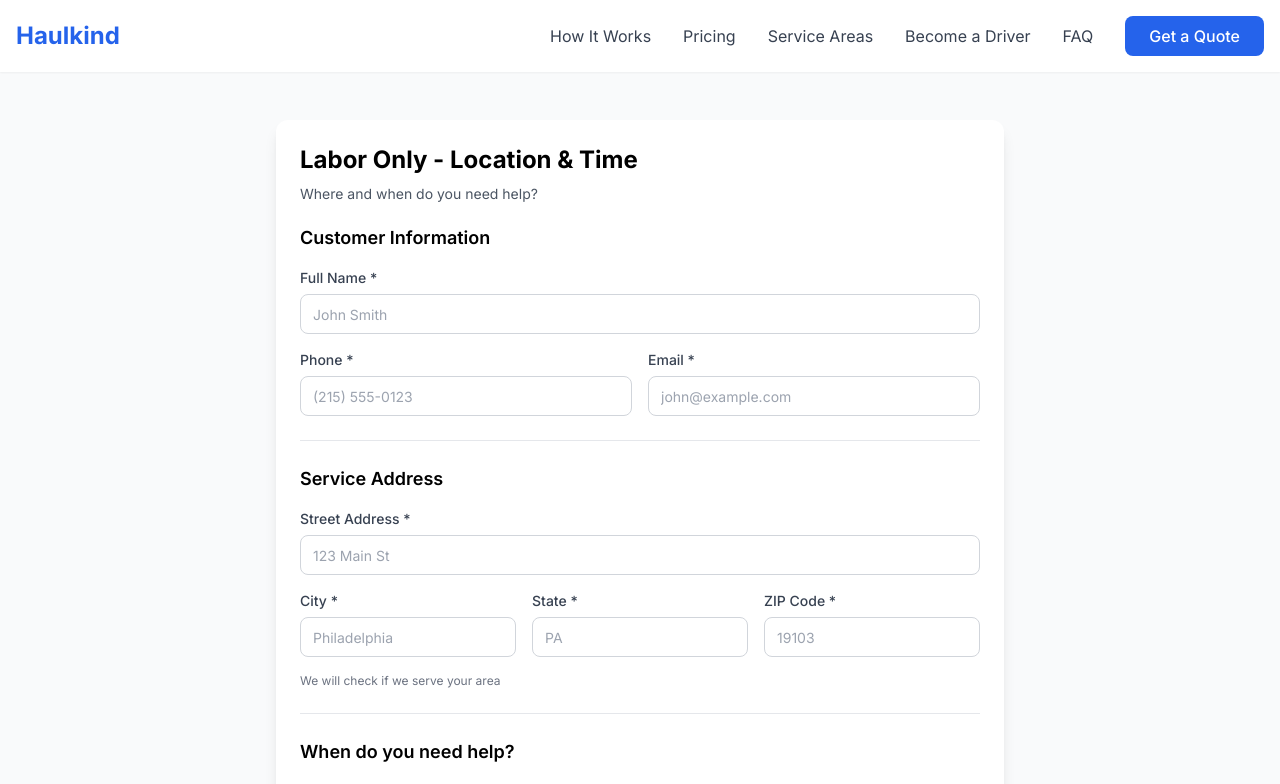
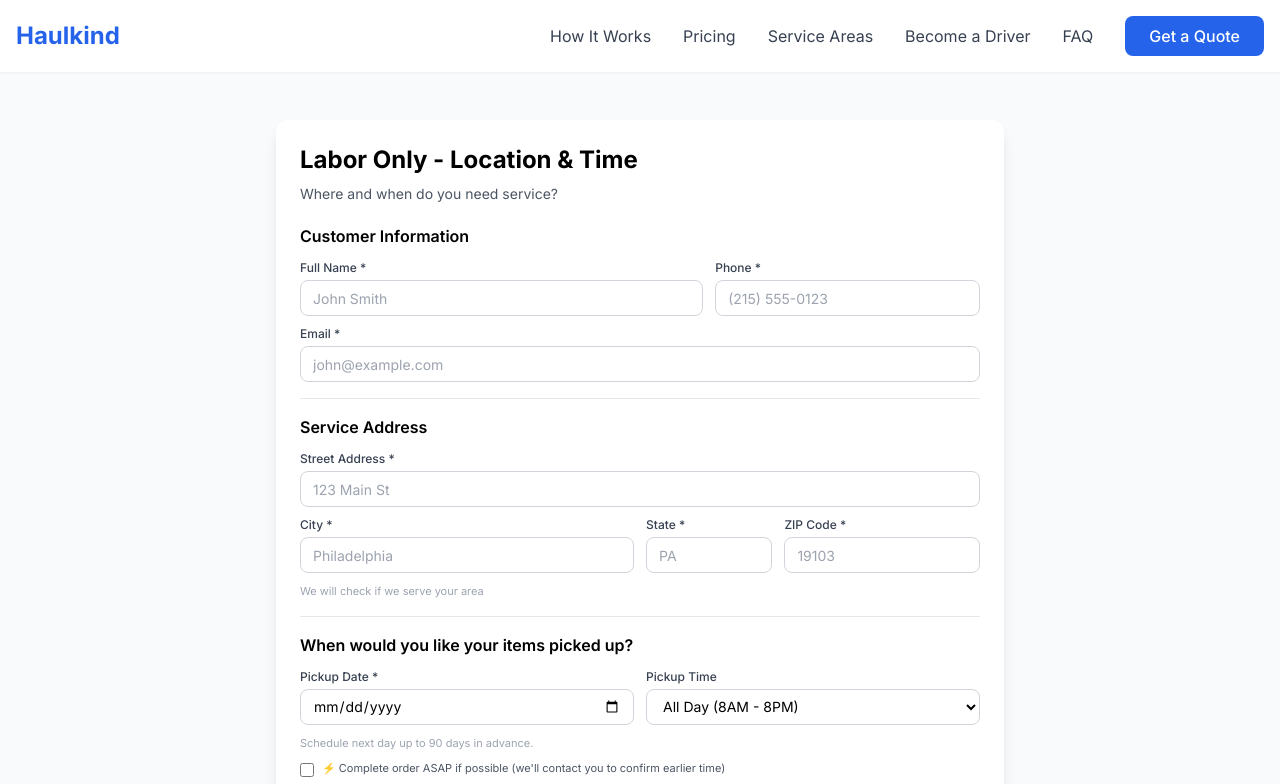
Before and after one commit to Haulkind/-haulkind, a Next.js app in the folder apps/web/: page /quote/labor-only/location in a window 1280 px wide. Shown: the top 784 px of the page. Built offline with nearby package versions, Linux system fonts and the light colour scheme; no server answers.

Commit message:
feat: Compact UI for location pages - reduce vertical spacing

```diff
--- a/apps/web/app/quote/haul-away/location/page.tsx
+++ b/apps/web/app/quote/haul-away/location/page.tsx
@@ -197,14 +197,16 @@
             </div>
           )}
 
-          <div className="space-y-6">
-            {/* TASK 4: Customer Info Section */}
-            <div className="border-b pb-6">
-              <h2 className="text-lg font-semibold mb-4">Customer Information</h2>
+          <div className="space-y-4">
+            {/* TASK 4: Customer Info Section - COMPACTED */}
+            <div className="border-b pb-4">
+              <h2 className="text-base font-semibold mb-3">Customer Information</h2>
 
-              <div className="space-y-4">
-                <div>
-                  <label className="block text-sm font-medium text-gray-700 mb-1.5">
+              <div className="space-y-2.5">
+                {/* Row 1: Full Name (60%) + Phone (40%) */}
+                <div className="grid grid-cols-5 gap-3">
+                  <div className="col-span-3">
+                    <label className="block text-xs font-medium text-gray-700 mb-1">
                       Full Name *
                     </label>
                     <input
@@ -212,13 +214,12 @@
                       value={fullName}
                       onChange={(e) => setFullName(e.target.value)}
                       placeholder="John Smith"
-                    className="w-full h-10 px-3 py-2 text-sm border border-gray-300 rounded-lg focus:ring-2 focus:ring-secondary-600 focus:border-transparent"
+                      className="w-full h-9 px-3 py-1.5 text-sm border border-gray-300 rounded-lg focus:ring-2 focus:ring-secondary-600 focus:border-transparent"
                     />
                   </div>
 
-                <div className="grid md:grid-cols-2 gap-4">
-                  <div>
-                    <label className="block text-sm font-medium text-gray-700 mb-1.5">
+                  <div className="col-span-2">
+                    <label className="block text-xs font-medium text-gray-700 mb-1">
                       Phone *
                     </label>
                     <input
@@ -226,12 +227,14 @@
                       value={phone}
                       onChange={(e) => setPhone(e.target.value)}
                       placeholder="(215) 555-0123"
-                      className="w-full h-10 px-3 py-2 text-sm border border-gray-300 rounded-lg focus:ring-2 focus:ring-secondary-600 focus:border-transparent"
+                      className="w-full h-9 px-3 py-1.5 text-sm border border-gray-300 rounded-lg focus:ring-2 focus:ring-secondary-600 focus:border-transparent"
                     />
                   </div>
+                </div>
 
+                {/* Row 2: Email (100%) */}
                 <div>
-                    <label className="block text-sm font-medium text-gray-700 mb-1.5">
+                  <label className="block text-xs font-medium text-gray-700 mb-1">
                     Email *
                   </label>
                   <input
@@ -239,20 +242,20 @@
                     value={email}
                     onChange={(e) => setEmail(e.target.value)}
                     placeholder="john@example.com"
-                      className="w-full h-10 px-3 py-2 text-sm border border-gray-300 rounded-lg focus:ring-2 focus:ring-secondary-600 focus:border-transparent"
+                    className="w-full h-9 px-3 py-1.5 text-sm border border-gray-300 rounded-lg focus:ring-2 focus:ring-secondary-600 focus:border-transparent"
                   />
                 </div>
               </div>
             </div>
-            </div>
 
-            {/* TASK 5: Structured Address Section */}
-            <div className="border-b pb-6">
-              <h2 className="text-lg font-semibold mb-4">Service Address</h2>
+            {/* TASK 5: Structured Address Section - COMPACTED */}
+            <div className="border-b pb-4">
+              <h2 className="text-base font-semibold mb-3">Service Address</h2>
 
-              <div className="space-y-4">
+              <div className="space-y-2.5">
+                {/* Row 1: Street Address (100%) */}
                 <div>
-                  <label className="block text-sm font-medium text-gray-700 mb-1.5">
+                  <label className="block text-xs font-medium text-gray-700 mb-1">
                     Street Address *
                   </label>
                   <input
@@ -260,13 +263,14 @@
                     value={street}
                     onChange={(e) => setStreet(e.target.value)}
                     placeholder="123 Main St"
-                    className="w-full h-10 px-3 py-2 text-sm border border-gray-300 rounded-lg focus:ring-2 focus:ring-secondary-600 focus:border-transparent"
+                    className="w-full h-9 px-3 py-1.5 text-sm border border-gray-300 rounded-lg focus:ring-2 focus:ring-secondary-600 focus:border-transparent"
                   />
                 </div>
 
-                <div className="grid md:grid-cols-3 gap-4">
-                  <div className="md:col-span-1">
-                    <label className="block text-sm font-medium text-gray-700 mb-1.5">
+                {/* Row 2: City (50%) + State (20%) + ZIP (30%) */}
+                <div className="grid grid-cols-10 gap-3">
+                  <div className="col-span-5">
+                    <label className="block text-xs font-medium text-gray-700 mb-1">
                       City *
                     </label>
                     <input
@@ -274,12 +278,12 @@
                       value={city}
                       onChange={(e) => setCity(e.target.value)}
                       placeholder="Philadelphia"
-                      className="w-full h-10 px-3 py-2 text-sm border border-gray-300 rounded-lg focus:ring-2 focus:ring-secondary-600 focus:border-transparent"
+                      className="w-full h-9 px-3 py-1.5 text-sm border border-gray-300 rounded-lg focus:ring-2 focus:ring-secondary-600 focus:border-transparent"
                     />
                   </div>
 
-                  <div className="md:col-span-1">
-                    <label className="block text-sm font-medium text-gray-700 mb-1.5">
+                  <div className="col-span-2">
+                    <label className="block text-xs font-medium text-gray-700 mb-1">
                       State *
                     </label>
                     <input
@@ -288,12 +292,12 @@
                       onChange={(e) => setState(e.target.value.toUpperCase().slice(0, 2))}
                       placeholder="PA"
                       maxLength={2}
-                      className="w-full h-10 px-3 py-2 text-sm border border-gray-300 rounded-lg focus:ring-2 focus:ring-secondary-600 focus:border-transparent uppercase"
+                      className="w-full h-9 px-3 py-1.5 text-sm border border-gray-300 rounded-lg focus:ring-2 focus:ring-secondary-600 focus:border-transparent uppercase"
                     />
                   </div>
 
-                  <div className="md:col-span-1">
-                    <label className="block text-sm font-medium text-gray-700 mb-1.5">
+                  <div className="col-span-3">
+                    <label className="block text-xs font-medium text-gray-700 mb-1">
                       ZIP Code *
                     </label>
                     <input
@@ -302,25 +306,25 @@
                       onChange={(e) => setZip(e.target.value.replace(/\D/g, '').slice(0, 5))}
                       placeholder="19103"
                       maxLength={5}
-                      className="w-full h-10 px-3 py-2 text-sm border border-gray-300 rounded-lg focus:ring-2 focus:ring-secondary-600 focus:border-transparent"
+                      className="w-full h-9 px-3 py-1.5 text-sm border border-gray-300 rounded-lg focus:ring-2 focus:ring-secondary-600 focus:border-transparent"
                     />
                   </div>
                 </div>
 
-                <p className="text-xs text-gray-500">
+                <p className="text-[11px] text-gray-400">
                   We will check if we serve your area
                 </p>
               </div>
             </div>
 
-            {/* Date & Time Section */}
+            {/* Date & Time Section - COMPACTED */}
             <div>
-              <h2 className="text-lg font-semibold mb-4">When would you like your items picked up?</h2>
+              <h2 className="text-base font-semibold mb-3">When would you like your items picked up?</h2>
 
-              <div className="grid md:grid-cols-2 gap-4 mb-4">
-                {/* Service Date */}
+              {/* Row: Pickup Date (50%) + Pickup Time (50%) */}
+              <div className="grid grid-cols-2 gap-3 mb-2.5">
                 <div>
-                  <label className="block text-sm font-medium text-gray-700 mb-1.5">
+                  <label className="block text-xs font-medium text-gray-700 mb-1">
                     Pickup Date *
                   </label>
                   <input
@@ -328,19 +332,18 @@
                     value={serviceDate}
                     onChange={(e) => setServiceDate(e.target.value)}
                     min={new Date().toISOString().split('T')[0]}
-                    className="w-full h-10 px-3 py-2 text-sm border border-gray-300 rounded-lg focus:ring-2 focus:ring-secondary-600 focus:border-transparent"
+                    className="w-full h-9 px-3 py-1.5 text-sm border border-gray-300 rounded-lg focus:ring-2 focus:ring-secondary-600 focus:border-transparent"
                   />
                 </div>
 
-                {/* Time Window */}
                 <div>
-                  <label className="block text-sm font-medium text-gray-700 mb-1.5">
+                  <label className="block text-xs font-medium text-gray-700 mb-1">
                     Pickup Time
                   </label>
                   <select
                     value={timeWindow}
                     onChange={(e) => setTimeWindow(e.target.value as TimeWindow)}
-                    className="w-full h-10 px-3 py-2 text-sm border border-gray-300 rounded-lg focus:ring-2 focus:ring-secondary-600 focus:border-transparent bg-white"
+                    className="w-full h-9 px-3 py-1.5 text-sm border border-gray-300 rounded-lg focus:ring-2 focus:ring-secondary-600 focus:border-transparent bg-white"
                   >
                     <option value="ALL_DAY">All Day (8AM - 8PM)</option>
                     <option value="MORNING">Morning (8AM - 12PM)</option>
@@ -350,22 +353,21 @@
                 </div>
               </div>
 
-              <p className="text-xs text-gray-500 mb-4">
-                We allow scheduling for next day up to 90 days in advance! Dates that are grey are unavailable.
+              <p className="text-[11px] text-gray-400 mb-2.5">
+                Schedule next day up to 90 days in advance.
               </p>
 
-              {/* ASAP Checkbox */}
-              <div className="flex items-start gap-2.5">
+              {/* ASAP Checkbox - More compact */}
+              <div className="flex items-start gap-2">
                 <input
                   type="checkbox"
                   id="asap"
                   checked={asap}
                   onChange={(e) => setAsap(e.target.checked)}
-                  className="mt-0.5 h-4 w-4 text-secondary-600 focus:ring-secondary-500 border-gray-300 rounded"
+                  className="mt-0.5 h-3.5 w-3.5 text-secondary-600 focus:ring-secondary-500 border-gray-300 rounded"
                 />
-                <label htmlFor="asap" className="text-xs text-gray-700 leading-relaxed">
-                  ⚡ Would you like us to complete your order as soon as possible?
-                  If we can accommodate an earlier time and/or date, we will contact you to verify the time your booking is placed. If we are unable to come sooner, we will work your order according to your scheduled date/time you've selected.
+                <label htmlFor="asap" className="text-[11px] text-gray-600 leading-snug">
+                  ⚡ Complete order ASAP if possible (we'll contact you to confirm earlier time)
                 </label>
               </div>
             </div>
--- a/apps/web/app/quote/labor-only/location/page.tsx
+++ b/apps/web/app/quote/labor-only/location/page.tsx
@@ -175,7 +175,7 @@
         preferredDateTime,
       })
 
-      router.push('/quote/labor-only/hours')
+      router.push('/quote/labor-only/details')
     } catch (err: any) {
       console.error('[ERROR] Full error:', err)
       setError(`We couldn't verify the service area right now. Please try again in a minute.`)
@@ -188,7 +188,7 @@
       <div className="container mx-auto px-4 max-w-[760px]">
         <div className="bg-white rounded-xl shadow-lg p-6">
           <h1 className="text-2xl font-bold mb-2">Labor Only - Location & Time</h1>
-          <p className="text-sm text-gray-600 mb-5">Where and when do you need help?</p>
+          <p className="text-sm text-gray-600 mb-5">Where and when do you need service?</p>
 
           {/* TASK 3: Only show error after user has attempted to continue */}
           {hasAttemptedContinue && error && (
@@ -197,14 +197,16 @@
             </div>
           )}
 
-          <div className="space-y-6">
-            {/* TASK 4: Customer Info Section */}
-            <div className="border-b pb-6">
-              <h2 className="text-lg font-semibold mb-4">Customer Information</h2>
+          <div className="space-y-4">
+            {/* TASK 4: Customer Info Section - COMPACTED */}
+            <div className="border-b pb-4">
+              <h2 className="text-base font-semibold mb-3">Customer Information</h2>
 
-              <div className="space-y-4">
-                <div>
-                  <label className="block text-sm font-medium text-gray-700 mb-1.5">
+              <div className="space-y-2.5">
+                {/* Row 1: Full Name (60%) + Phone (40%) */}
+                <div className="grid grid-cols-5 gap-3">
+                  <div className="col-span-3">
+                    <label className="block text-xs font-medium text-gray-700 mb-1">
                       Full Name *
                     </label>
                     <input
@@ -212,13 +214,12 @@
                       value={fullName}
                       onChange={(e) => setFullName(e.target.value)}
                       placeholder="John Smith"
-                    className="w-full h-10 px-3 py-2 text-sm border border-gray-300 rounded-lg focus:ring-2 focus:ring-secondary-600 focus:border-transparent"
+                      className="w-full h-9 px-3 py-1.5 text-sm border border-gray-300 rounded-lg focus:ring-2 focus:ring-secondary-600 focus:border-transparent"
                     />
                   </div>
 
-                <div className="grid md:grid-cols-2 gap-4">
-                  <div>
-                    <label className="block text-sm font-medium text-gray-700 mb-1.5">
+                  <div className="col-span-2">
+                    <label className="block text-xs font-medium text-gray-700 mb-1">
                       Phone *
                     </label>
                     <input
@@ -226,12 +227,14 @@
                       value={phone}
                       onChange={(e) => setPhone(e.target.value)}
                       placeholder="(215) 555-0123"
-                      className="w-full h-10 px-3 py-2 text-sm border border-gray-300 rounded-lg focus:ring-2 focus:ring-secondary-600 focus:border-transparent"
+                      className="w-full h-9 px-3 py-1.5 text-sm border border-gray-300 rounded-lg focus:ring-2 focus:ring-secondary-600 focus:border-transparent"
                     />
                   </div>
+                </div>
 
+                {/* Row 2: Email (100%) */}
                 <div>
-                    <label className="block text-sm font-medium text-gray-700 mb-1.5">
+                  <label className="block text-xs font-medium text-gray-700 mb-1">
                     Email *
                   </label>
                   <input
@@ -239,20 +242,20 @@
                     value={email}
                     onChange={(e) => setEmail(e.target.value)}
                     placeholder="john@example.com"
-                      className="w-full h-10 px-3 py-2 text-sm border border-gray-300 rounded-lg focus:ring-2 focus:ring-secondary-600 focus:border-transparent"
+                    className="w-full h-9 px-3 py-1.5 text-sm border border-gray-300 rounded-lg focus:ring-2 focus:ring-secondary-600 focus:border-transparent"
                   />
                 </div>
               </div>
             </div>
-            </div>
 
-            {/* TASK 5: Structured Address Section */}
-            <div className="border-b pb-6">
-              <h2 className="text-lg font-semibold mb-4">Service Address</h2>
+            {/* TASK 5: Structured Address Section - COMPACTED */}
+            <div className="border-b pb-4">
+              <h2 className="text-base font-semibold mb-3">Service Address</h2>
 
-              <div className="space-y-4">
+              <div className="space-y-2.5">
+                {/* Row 1: Street Address (100%) */}
                 <div>
-                  <label className="block text-sm font-medium text-gray-700 mb-1.5">
+                  <label className="block text-xs font-medium text-gray-700 mb-1">
                     Street Address *
                   </label>
                   <input
@@ -260,13 +263,14 @@
                     value={street}
                     onChange={(e) => setStreet(e.target.value)}
                     placeholder="123 Main St"
-                    className="w-full h-10 px-3 py-2 text-sm border border-gray-300 rounded-lg focus:ring-2 focus:ring-secondary-600 focus:border-transparent"
+                    className="w-full h-9 px-3 py-1.5 text-sm border border-gray-300 rounded-lg focus:ring-2 focus:ring-secondary-600 focus:border-transparent"
                   />
                 </div>
 
-                <div className="grid md:grid-cols-3 gap-4">
-                  <div className="md:col-span-1">
-                    <label className="block text-sm font-medium text-gray-700 mb-1.5">
+                {/* Row 2: City (50%) + State (20%) + ZIP (30%) */}
+                <div className="grid grid-cols-10 gap-3">
+                  <div className="col-span-5">
+                    <label className="block text-xs font-medium text-gray-700 mb-1">
                       City *
                     </label>
                     <input
@@ -274,12 +278,12 @@
                       value={city}
                       onChange={(e) => setCity(e.target.value)}
                       placeholder="Philadelphia"
-                      className="w-full h-10 px-3 py-2 text-sm border border-gray-300 rounded-lg focus:ring-2 focus:ring-secondary-600 focus:border-transparent"
+                      className="w-full h-9 px-3 py-1.5 text-sm border border-gray-300 rounded-lg focus:ring-2 focus:ring-secondary-600 focus:border-transparent"
                     />
                   </div>
 
-                  <div className="md:col-span-1">
-                    <label className="block text-sm font-medium text-gray-700 mb-1.5">
+                  <div className="col-span-2">
+                    <label className="block text-xs font-medium text-gray-700 mb-1">
                       State *
                     </label>
                     <input
@@ -288,12 +292,12 @@
                       onChange={(e) => setState(e.target.value.toUpperCase().slice(0, 2))}
                       placeholder="PA"
                       maxLength={2}
-                      className="w-full h-10 px-3 py-2 text-sm border border-gray-300 rounded-lg focus:ring-2 focus:ring-secondary-600 focus:border-transparent uppercase"
+                      className="w-full h-9 px-3 py-1.5 text-sm border border-gray-300 rounded-lg focus:ring-2 focus:ring-secondary-600 focus:border-transparent uppercase"
                     />
                   </div>
 
-                  <div className="md:col-span-1">
-                    <label className="block text-sm font-medium text-gray-700 mb-1.5">
+                  <div className="col-span-3">
+                    <label className="block text-xs font-medium text-gray-700 mb-1">
                       ZIP Code *
                     </label>
                     <input
@@ -302,45 +306,44 @@
                       onChange={(e) => setZip(e.target.value.replace(/\D/g, '').slice(0, 5))}
                       placeholder="19103"
                       maxLength={5}
-                      className="w-full h-10 px-3 py-2 text-sm border border-gray-300 rounded-lg focus:ring-2 focus:ring-secondary-600 focus:border-transparent"
+                      className="w-full h-9 px-3 py-1.5 text-sm border border-gray-300 rounded-lg focus:ring-2 focus:ring-secondary-600 focus:border-transparent"
                     />
                   </div>
                 </div>
 
-                <p className="text-xs text-gray-500">
+                <p className="text-[11px] text-gray-400">
                   We will check if we serve your area
                 </p>
               </div>
             </div>
 
-            {/* Date & Time Section */}
+            {/* Date & Time Section - COMPACTED */}
             <div>
-              <h2 className="text-lg font-semibold mb-4">When do you need help?</h2>
+              <h2 className="text-base font-semibold mb-3">When would you like your items picked up?</h2>
 
-              <div className="grid md:grid-cols-2 gap-4 mb-4">
-                {/* Service Date */}
+              {/* Row: Pickup Date (50%) + Pickup Time (50%) */}
+              <div className="grid grid-cols-2 gap-3 mb-2.5">
                 <div>
-                  <label className="block text-sm font-medium text-gray-700 mb-1.5">
-                    Service Date *
+                  <label className="block text-xs font-medium text-gray-700 mb-1">
+                    Pickup Date *
                   </label>
                   <input
                     type="date"
                     value={serviceDate}
                     onChange={(e) => setServiceDate(e.target.value)}
                     min={new Date().toISOString().split('T')[0]}
-                    className="w-full h-10 px-3 py-2 text-sm border border-gray-300 rounded-lg focus:ring-2 focus:ring-secondary-600 focus:border-transparent"
+                    className="w-full h-9 px-3 py-1.5 text-sm border border-gray-300 rounded-lg focus:ring-2 focus:ring-secondary-600 focus:border-transparent"
                   />
                 </div>
 
-                {/* Time Window */}
                 <div>
-                  <label className="block text-sm font-medium text-gray-700 mb-1.5">
-                    Preferred Time
+                  <label className="block text-xs font-medium text-gray-700 mb-1">
+                    Pickup Time
                   </label>
                   <select
                     value={timeWindow}
                     onChange={(e) => setTimeWindow(e.target.value as TimeWindow)}
-                    className="w-full h-10 px-3 py-2 text-sm border border-gray-300 rounded-lg focus:ring-2 focus:ring-secondary-600 focus:border-transparent bg-white"
+                    className="w-full h-9 px-3 py-1.5 text-sm border border-gray-300 rounded-lg focus:ring-2 focus:ring-secondary-600 focus:border-transparent bg-white"
                   >
                     <option value="ALL_DAY">All Day (8AM - 8PM)</option>
                     <option value="MORNING">Morning (8AM - 12PM)</option>
@@ -350,22 +353,21 @@
                 </div>
               </div>
 
-              <p className="text-xs text-gray-500 mb-4">
-                We allow scheduling for next day up to 90 days in advance! Dates that are grey are unavailable.
+              <p className="text-[11px] text-gray-400 mb-2.5">
+                Schedule next day up to 90 days in advance.
               </p>
 
-              {/* ASAP Checkbox */}
-              <div className="flex items-start gap-2.5">
+              {/* ASAP Checkbox - More compact */}
+              <div className="flex items-start gap-2">
                 <input
                   type="checkbox"
                   id="asap"
                   checked={asap}
                   onChange={(e) => setAsap(e.target.checked)}
-                  className="mt-0.5 h-4 w-4 text-secondary-600 focus:ring-secondary-500 border-gray-300 rounded"
+                  className="mt-0.5 h-3.5 w-3.5 text-secondary-600 focus:ring-secondary-500 border-gray-300 rounded"
                 />
-                <label htmlFor="asap" className="text-xs text-gray-700 leading-relaxed">
-                  ⚡ Would you like us to complete your order as soon as possible?
-                  If we can accommodate an earlier time and/or date, we will contact you to verify the time your booking is placed. If we are unable to come sooner, we will work your order according to your scheduled date/time you've selected.
+                <label htmlFor="asap" className="text-[11px] text-gray-600 leading-snug">
+                  ⚡ Complete order ASAP if possible (we'll contact you to confirm earlier time)
                 </label>
               </div>
             </div>
```
Lines whose indentation alone changed are shown as unchanged.
